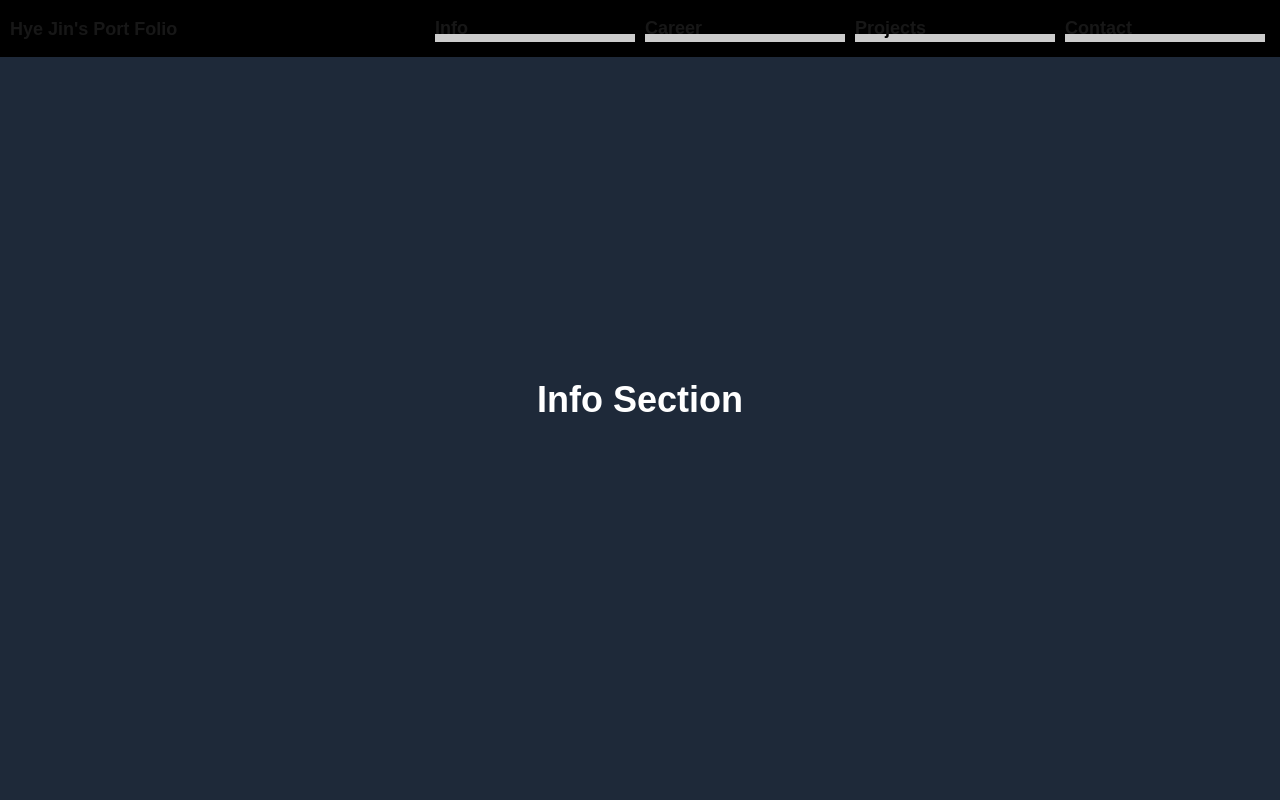
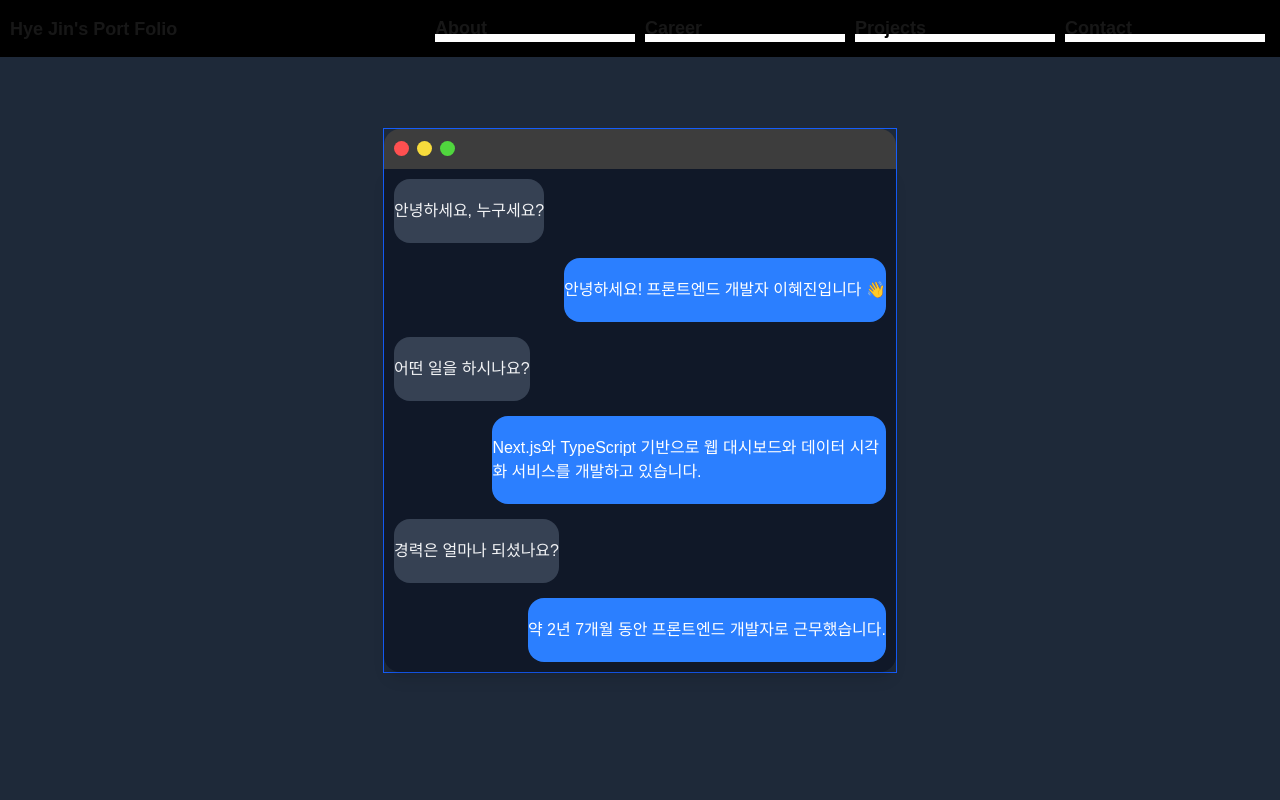
Before and after one commit to leehj1050/MyProfile, a Next.js app: page / in a window 1280 px wide. Shown: the top 800 px of the page. Built offline with nearby package versions, Linux system fonts and the light colour scheme.

Commit message:
about - 채팅 컨셉 퍼블 및 러프하게 기능추가

```diff
--- a/src/app/page.tsx
+++ b/src/app/page.tsx
@@ -1,4 +1,4 @@
-import Info from "@/components/Section1/Info";
+import About from "@/components/Section1/About";
 import Career from "@/components/Section2/Career";
 import Projects from "@/components/Section3/Projects";
 import Contact from "@/components/Section4/Contact";
@@ -7,7 +7,7 @@ export default function Home() {
   return(
     <main className="flex flex-col flex-1">
 
-      <Info />
+      <About />
       <Career />
       <Projects />
       <Contact />
--- a/src/components/Header/Header.module.css
+++ b/src/components/Header/Header.module.css
@@ -13,7 +13,7 @@
  left: 0;
  right: 0;
  height: 30%;
- background-color: rgb(255, 255, 255, 0.8);
+ background-color: rgb(255, 255, 255);
  color: #000;
  font-weight: 600;
  font-size: 18px;
--- a/src/components/Header/Header.tsx
+++ b/src/components/Header/Header.tsx
@@ -3,7 +3,7 @@ import styles from "./Header.module.css";
 import Link from "next/link";
 
 const MenuConfig = [
- { title: "Info", key: "menu_1" , hrefId:"#info"},
+ { title: "About", key: "menu_1" , hrefId:"#about"},
  { title: "Career", key: "menu_2" ,hrefId:"#career" },
  { title: "Projects", key: "menu_3", hrefId:"#projects" },
  { title: "Contact", key: "menu_4" , hrefId:"#contact"},
--- /dev/null
+++ b/src/components/Section1/About.tsx
@@ -0,0 +1,69 @@
+"use client";
+import { useState, useEffect } from "react";
+
+interface Chat {
+  role: "user" | "me";
+  text: string;
+}
+
+const messages: Chat[] = [
+  { role: "user", text: "안녕하세요, 누구세요?" },
+  { role: "me", text: "안녕하세요! 프론트엔드 개발자 이혜진입니다 👋" },
+  { role: "user", text: "어떤 일을 하시나요?" },
+  { role: "me", text: "Next.js와 TypeScript 기반으로 웹 대시보드와 데이터 시각화 서비스를 개발하고 있습니다." },
+  { role: "user", text: "경력은 얼마나 되셨나요?" },
+  { role: "me", text: "약 2년 7개월 동안 프론트엔드 개발자로 근무했습니다." },
+  { role: "user", text: "앞으로의 목표는요?" },
+  { role: "me", text: "좋은 팀에서 함께 성장하며, 사용자 경험을 개선하는 개발자가 되고 싶습니다." },
+];
+
+const About = () => {
+   const [visible, setVisible] = useState<Chat[]>([]);
+
+   useEffect(() => {
+    messages.forEach((msg, idx) => {
+      setTimeout(() => {
+        setVisible((prev) => [...prev, msg]);
+      }, idx * 1200); // 한 줄당 1.2초 간격
+    });
+  }, []);
+
+  return (
+     <section
+      id="about"
+      className="h-screen flex items-center justify-center bg-gray-800 text-white"
+    >
+      <div className="flex flex-col border border-blue-600">
+        <div className="bg-[#3D3D3D] h-[40px]  rounded-tl-2xl rounded-tr-2xl flex  items-center pl-1 gap-x-[8px]">
+          <span className="w-[15px] h-[15px] bg-[#FF5050] rounded-full"></span>
+          <span className="w-[15px] h-[15px] bg-[#F7DB3C] rounded-full"></span>
+          <span className="w-[15px] h-[15px] bg-[#50D63E] rounded-full"></span>
+        </div>
+
+      <div className="flex flex-col gap-y-[15px] p-6 max-w-lg mx-auto bg-gray-900 text-white rounded-bl-2xl rounded-br-2xl shadow-lg p-1">
+        {visible.map((m, i) => (
+        <div
+          key={i}
+          className={`flex ${
+            m.role === "me" ? "justify-end" : "justify-start"
+          } transition-all duration-500`}
+        >
+          <div
+            className={`px-4 py-2 rounded-2xl max-w-[80%] ${
+              m.role === "me"
+                ? "bg-blue-500 text-white"
+                : "bg-gray-700 text-gray-100"
+            }`}
+          >
+            {m.text}
+          </div>
+        </div>
+      ))}
+      </div>
+    </div>
+    </section>
+  )
+
+}
+
+export default About
--- a/src/components/Section1/Info.tsx
+++ /dev/null
@@ -1,14 +0,0 @@
-import React from 'react'
-
-const Info = () => {
-  return (
-     <section
-      id="info"
-      className="h-screen flex items-center justify-center bg-gray-800 text-white"
-    >
-      <h1 className="text-4xl font-bold">Info Section</h1>
-    </section>
-  )
-}
-
-export default Info
```
